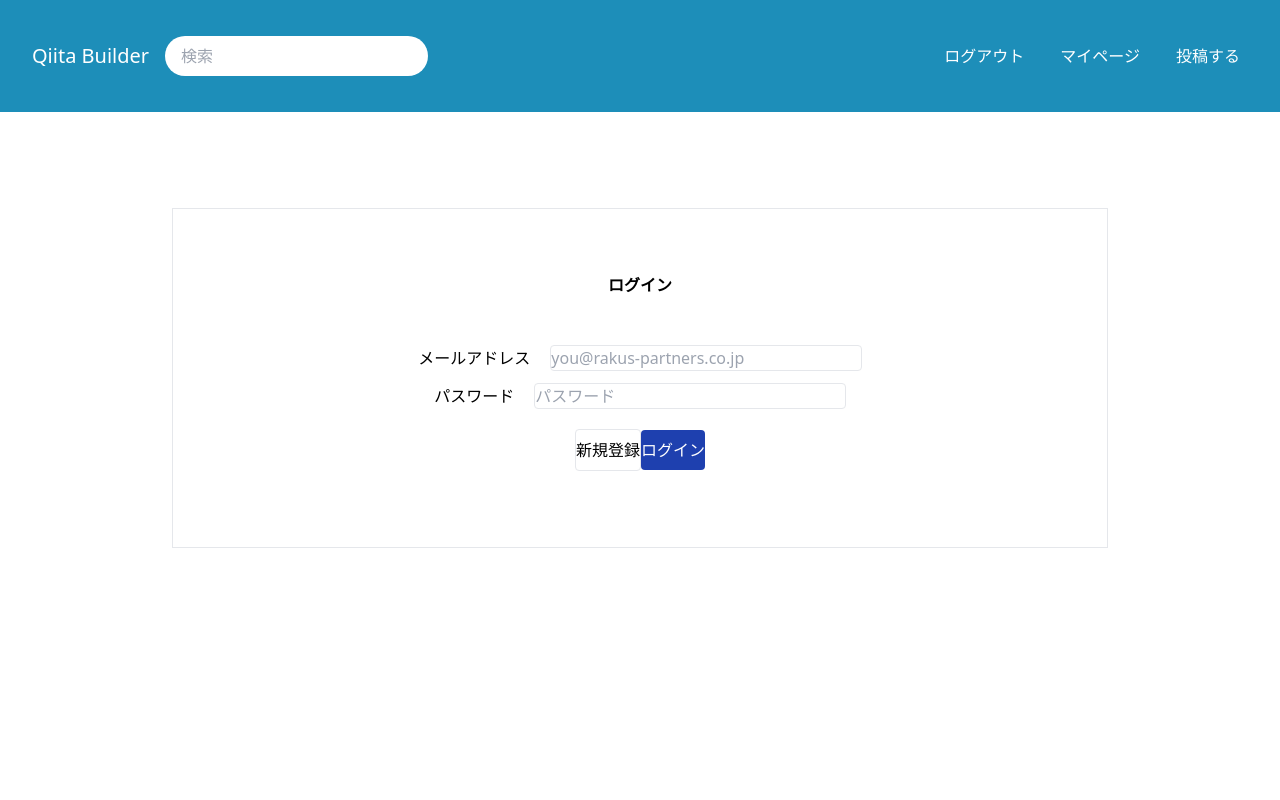
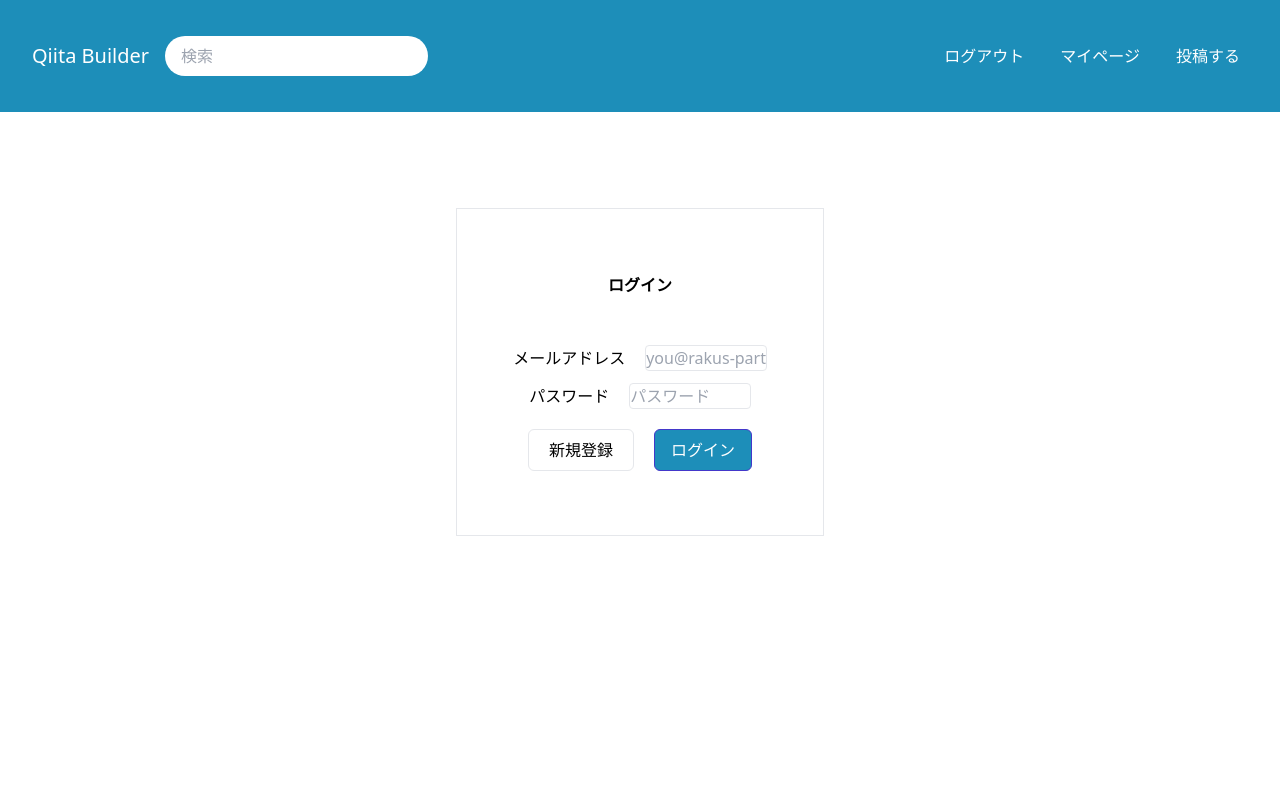
Before and after one commit to KonishiTatsuki/qiita-builder, a Nuxt app: page /login in a window 1280 px wide. Shown: the top 800 px of the page. Built offline with nearby package versions, Linux system fonts and the light colour scheme.

Commit message:
ログイン画面作成

```diff
--- a/pages/login.vue
+++ b/pages/login.vue
@@ -1,63 +1,39 @@
 <template>
-  <!-- <div class="flex justify-center">
-    <div>
-      <h1 class="text-center">ログイン</h1>
-      <ul>
-        <li class="flex justify-between">
-          <label>メールアドレス</label>
-          <input class="border" />
-        </li>
-        <li class="flex justify-between">
-          <label>パスワード</label>
-          <input class="border" />
-        </li>
-        <div class="flex justify-center">
-          <button type="submit" class="border">新規登録</button>
-          <button type="button" class="border">ログイン</button>
-        </div>
-      </ul>
-    </div>
-  </div> -->
   <div class="flex flex-col h-screen">
     <div class="flex-auto">
       <div class="flex justify-center mt-20">
-        <div class="w-9/12 border">
+        <div class="border">
           <div class="my-16 text-center">
             <h1 class="title font-bold">ログイン</h1>
             <form action="/form/login" method="POST" class="mt-12">
               <div></div>
               <div class="mb-3">
-                <label class=" pr-5">メールアドレス</label>
+                <label class="pr-5">メールアドレス</label>
                 <input
                   type="email"
                   placeholder="you@rakus-partners.co.jp"
                   name="email"
-                  maxlength='30'
-                  class=" w-4/12 border rounded "
+                  maxlength="30"
+                  class="w-4/12 border rounded"
                 />
               </div>
               <div class="mb-5">
-                <label class=" pr-5">パスワード</label>
+                <label class="pr-5">パスワード</label>
                 <input
                   type="password"
                   placeholder="パスワード"
                   name="password"
-                  maxlength='30'
-                  class=" w-4/12 border rounded"
+                  maxlength="30"
+                  class="w-4/12 border rounded"
                 />
               </div>
               <button
                 type="submit"
-                class="mb-3  w-4/10 py-2 border rounded hover:opacity-75"
+                class="px-5 py-2 rounded-md text-base border hover:text-gray-900 mr-5"
               >
                 新規登録
               </button>
-              <button
-                type="submit"
-                class="mb-3  w-4/10 bg-blue-800 text-white py-2 rounded hover:opacity-75"
-              >
-                ログイン
-              </button>
+              <button type="submit" class="btn">ログイン</button>
             </form>
           </div>
         </div>
```
